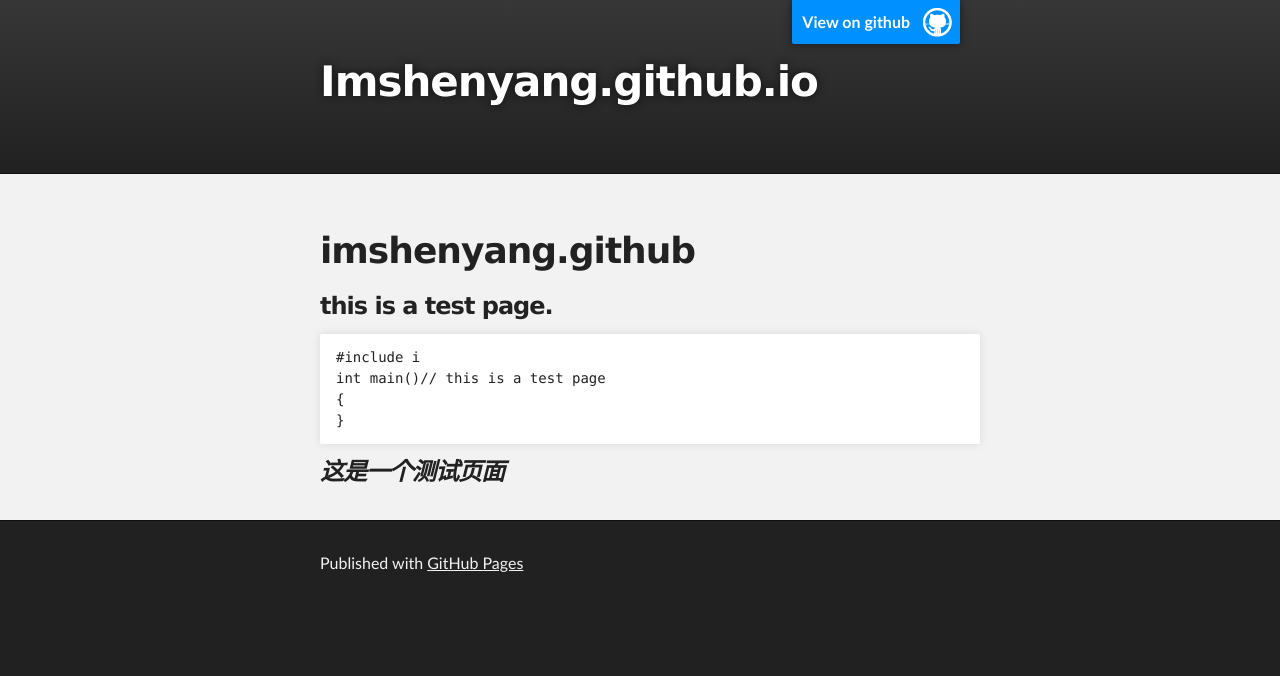
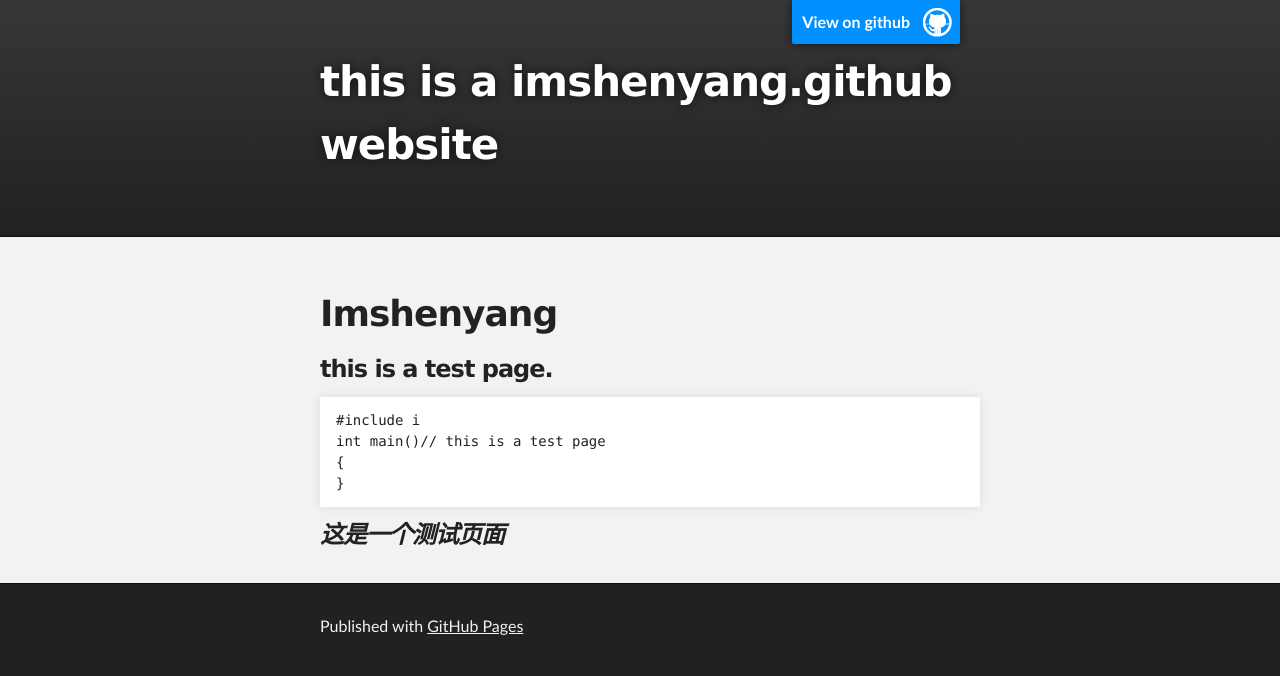
Before and after one commit to ImShenyang/imshenyang.github.io, a plain HTML site: page index.html in a window 1280 px wide. Drawn offline with Linux system fonts and the light colour scheme.

Commit message:
modified:   index.html

```diff
--- a/index.html
+++ b/index.html
@@ -18,7 +18,7 @@
         <header class="inner">
           <a id="forkme_banner" href="https://github.com/ImShenyang">View on github</a>
 
-          <h1 id="project_title">Imshenyang.github.io</h1>
+          <h1 id="project_title">this is a imshenyang.github website</h1>
           <h2 id="project_tagline"></h2>
 
         </header>
@@ -28,7 +28,7 @@
     <div id="main_content_wrap" class="outer">
       <section id="main_content" class="inner">
         <h1>
-<a name="imshenyanggithub" class="anchor" href="#imshenyanggithub"><span class="octicon octicon-link"></span></a>imshenyang.github</h1>
+<a name="imshenyanggithub" class="anchor" href="#imshenyanggithub"><span class="octicon octicon-link"></span></a>Imshenyang</h1>
 
 <h3>
 <a name="this-is-a-test-page" class="anchor" href="#this-is-a-test-page"><span class="octicon octicon-link"></span></a><strong>this is a test page.</strong>
```
